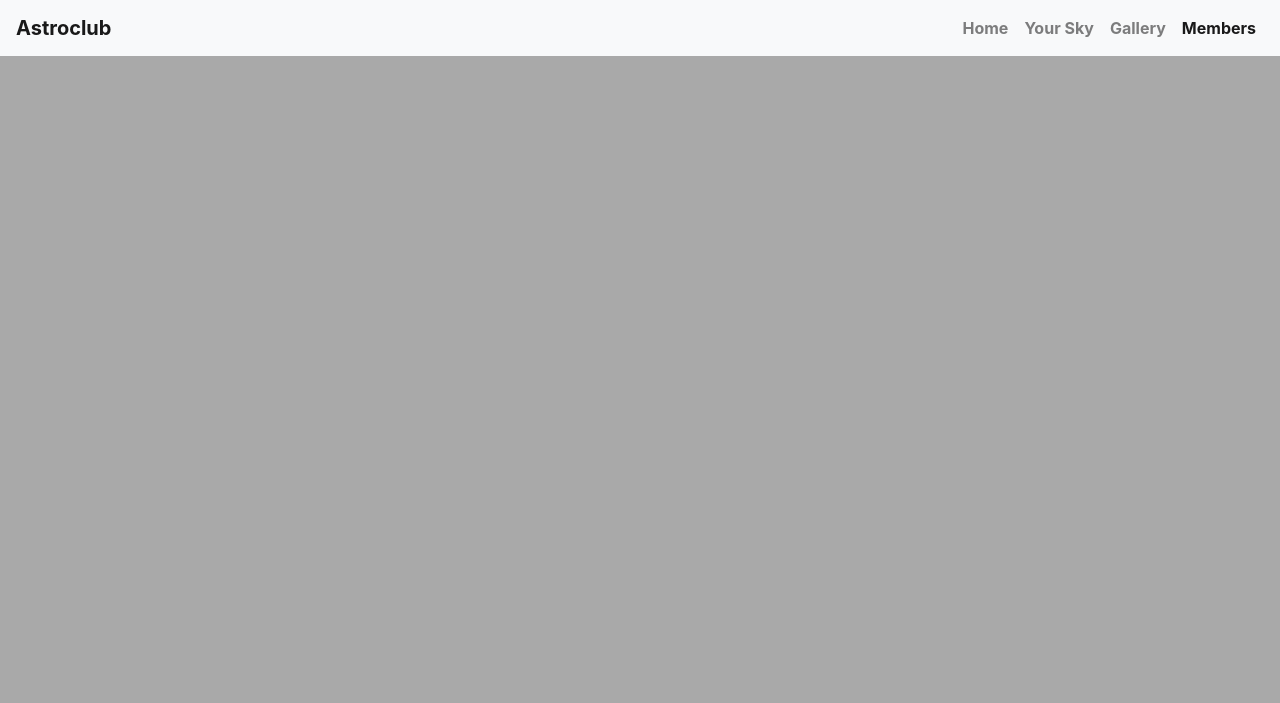
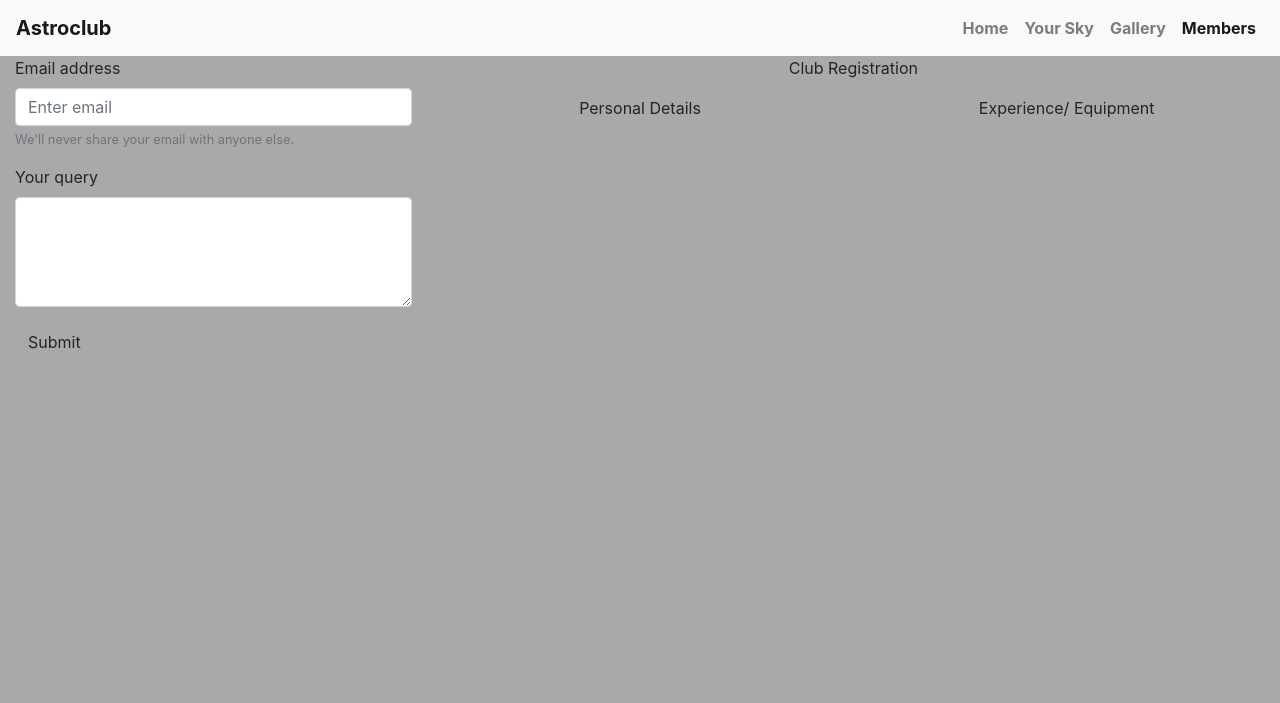
Before and after one commit to philmurtagh101/my-MS1-astroclub-site, a plain HTML site: page members.html in a window 1280 px wide. Shown: the top 703 px of the page. Drawn offline with nearby package versions, Linux system fonts and the light colour scheme.

Commit message:
adding initial form layout

```diff
--- a/members.html
+++ b/members.html
@@ -44,7 +44,37 @@
         </nav>
     </header>
 
-    <section>
+    <section class="container-fluid">
+        <div class="row">
+            <div class="col-sm-4">
+                <form>
+                    <div class="form-group">
+                        <label for="exampleInputEmail1">Email address</label>
+                        <input type="email" class="form-control" id="exampleInputEmail1" aria-describedby="emailHelp"
+                            placeholder="Enter email">
+                        <small id="emailHelp" class="form-text text-muted">We'll never share your email with
+                            anyone
+                            else.</small>
+                    </div>
+                    <div class="form-group">
+                        <label for="astroquery">Your query</label>
+                        <textarea class="form-control" id="astroquery" rows="4"></textarea>
+                    </div>
+                    <button type="submit" class="btn">Submit</button>
+                </form>
+            </div>
+            <div class="col-sm-8">
+                <p class="text-center">Club Registration</p>
+                <div class="row">
+                    <div class="col-sm-6">
+                         <p class="text-center">Personal Details</p>
+                    </div>
+                    <div class="col-sm-6">
+                         <p class="text-center">Experience/ Equipment</p>
+                    </div>
+                </div>
+            </div>
+        </div>
     </section>
 
     <footer class="container-fluid bg-light mt-auto">
```
